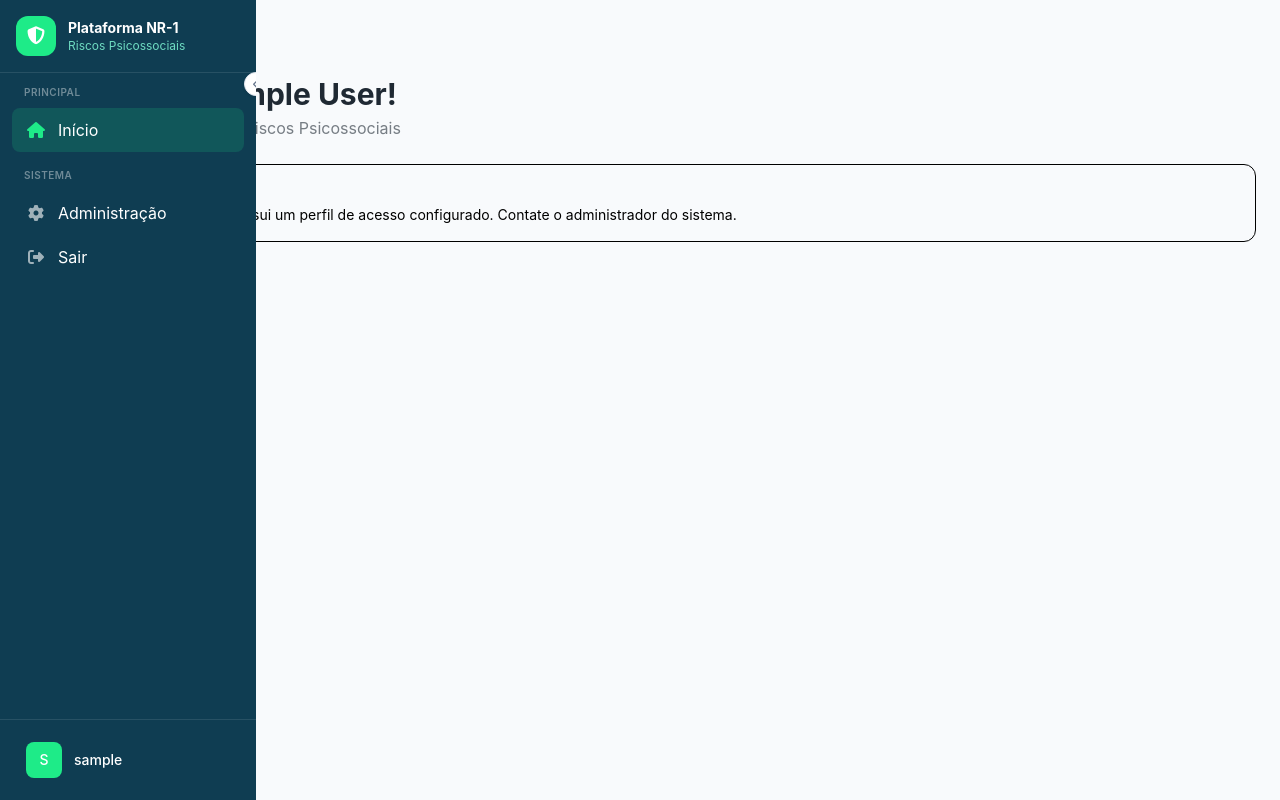
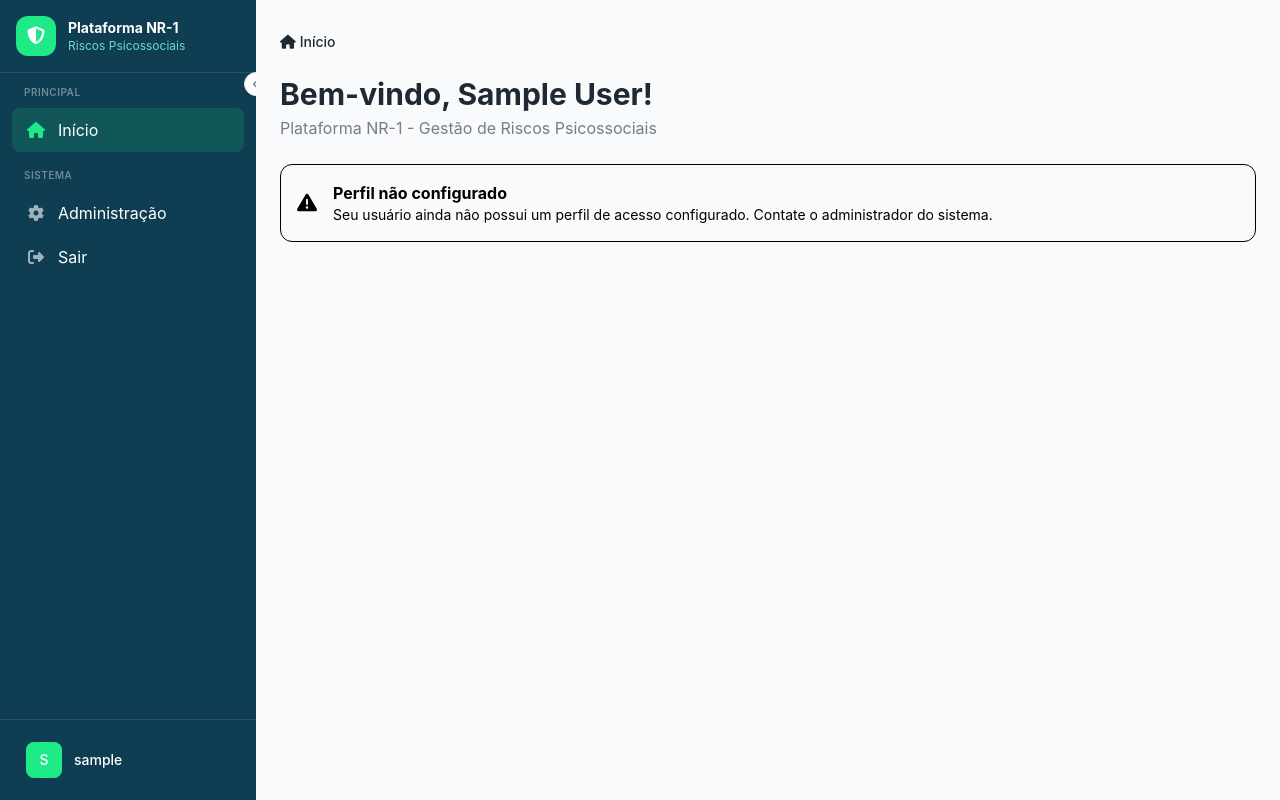
Before and after one commit to RiqueAlvess/nr1, a Django app: page /account/dashboard/ in a window 1280 px wide. Run offline with Django 5.2, Linux system fonts and the light colour scheme; the visitor is signed in with stand-in values (Sample User, id 1); data comes from the database, SQL or seed files in the repository; data that the repository does not hold is empty; some libraries are stand-ins or nearby versions.

Commit message:
fix: implement flexbox layout to prevent sidebar overlapping content
- Replace position:fixed sidebar with position:sticky in flexbox layout
- Add flex container on body element
- Create wrapper div for mobile header + main content with flex-1
- Remove obsolete main-content-expanded/collapsed margin-left classes
- Simplify CSS by removing redundant media queries

```diff
--- a/templates/base/base.html
+++ b/templates/base/base.html
@@ -110,39 +110,23 @@
             }
         }
 
-        /* Sidebar Desktop */
+        /* Sidebar Desktop - Flexbox layout */
         .sidebar-desktop {
-            position: fixed;
-            top: 0;
-            left: 0;
             height: 100vh;
             overflow-y: auto;
             overflow-x: hidden;
-            z-index: 30;
             transition: width 0.3s cubic-bezier(0.4, 0, 0.2, 1);
             will-change: width;
+            flex-shrink: 0;
+            position: sticky;
+            top: 0;
         }
 
         .sidebar-expanded { width: 16rem; }
         .sidebar-collapsed { width: 4.5rem; }
 
-        /* Main content adjusts based on sidebar state */
-        .main-content-expanded {
-            margin-left: 16rem;
-            transition: margin-left 0.3s cubic-bezier(0.4, 0, 0.2, 1);
-        }
-        .main-content-collapsed {
-            margin-left: 4.5rem;
-            transition: margin-left 0.3s cubic-bezier(0.4, 0, 0.2, 1);
-        }
-
+        /* Mobile styles */
         @media (max-width: 1023px) {
-            .sidebar-desktop { display: none; }
-            .main-content-expanded,
-            .main-content-collapsed {
-                margin-left: 0;
-                transition: none;
-            }
             .bottom-nav {
                 position: fixed;
                 bottom: 0;
@@ -284,95 +268,9 @@
 
     {% block extra_head %}{% endblock %}
 </head>
-<body class="bg-base-200 min-h-screen" x-data="{ sidebarOpen: false, sidebarExpanded: true }">
+<body class="bg-base-200 min-h-screen flex" x-data="{ sidebarOpen: false, sidebarExpanded: true }">
 
     {% if user.is_authenticated %}
-        <!-- Mobile Header -->
-        <header class="lg:hidden navbar bg-secondary text-white shadow-sm sticky top-0 z-40 h-14">
-            <div class="flex-none">
-                <button @click="sidebarOpen = !sidebarOpen" class="btn btn-ghost btn-circle text-white hover:bg-white/10" aria-label="Menu">
-                    <i class="fas fa-bars text-lg"></i>
-                </button>
-            </div>
-            <div class="flex-1">
-                <a href="{% url 'account:dashboard' %}" class="flex items-center space-x-2">
-                    <div class="w-8 h-8 bg-primary rounded-lg flex items-center justify-center">
-                        <i class="fas fa-shield-alt text-white text-sm"></i>
-                    </div>
-                    <span class="font-semibold text-lg">NR-1</span>
-                </a>
-            </div>
-            <div class="flex-none">
-                <div class="dropdown dropdown-end">
-                    <label tabindex="0" class="btn btn-ghost btn-circle avatar placeholder">
-                        <div class="bg-primary text-white rounded-full w-9 h-9 flex items-center justify-center">
-                            <span class="text-sm font-medium">{{ user.username|first|upper }}</span>
-                        </div>
-                    </label>
-                    <ul tabindex="0" class="dropdown-content menu p-2 shadow-lg bg-base-100 rounded-xl w-52 mt-3 border border-base-300">
-                        <li class="menu-title px-4 py-2">
-                            <div class="flex flex-col">
-                                <span class="font-medium text-neutral">{{ user.username }}</span>
-                                {% if user.perfil_acesso %}
-                                <span class="text-xs text-accent font-normal">{{ user.perfil_acesso.get_grupo_principal }}</span>
-                                {% endif %}
-                            </div>
-                        </li>
-                        <div class="divider my-0"></div>
-                        {% if user.is_superuser %}
-                        <li><a href="/admin/" class="text-neutral"><i class="fas fa-cog mr-2 text-secondary"></i>Administração</a></li>
-                        {% endif %}
-                        <li><a href="{% url 'account:logout' %}" class="text-error"><i class="fas fa-sign-out-alt mr-2"></i>Sair</a></li>
-                    </ul>
-                </div>
-            </div>
-        </header>
-
-        <!-- Mobile Sidebar Overlay -->
-        <div class="lg:hidden">
-            <div x-show="sidebarOpen"
-                 @click="sidebarOpen = false"
-                 x-transition:enter="transition-opacity ease-out duration-200"
-                 x-transition:enter-start="opacity-0"
-                 x-transition:enter-end="opacity-100"
-                 x-transition:leave="transition-opacity ease-in duration-200"
-                 x-transition:leave-start="opacity-100"
-                 x-transition:leave-end="opacity-0"
-                 class="fixed inset-0 bg-black/50 backdrop-blur-sm z-50"
-                 style="display: none;">
-            </div>
-
-            <aside x-show="sidebarOpen"
-                 x-transition:enter="transition ease-out duration-300 transform"
-                 x-transition:enter-start="-translate-x-full"
-                 x-transition:enter-end="translate-x-0"
-                 x-transition:leave="transition ease-in duration-200 transform"
-                 x-transition:leave-start="translate-x-0"
-                 x-transition:leave-end="-translate-x-full"
-                 class="fixed inset-y-0 left-0 w-72 bg-secondary z-50 overflow-y-auto"
-                 style="display: none;">
-
-                <div class="p-4 border-b border-white/10">
-                    <div class="flex items-center justify-between">
-                        <div class="flex items-center space-x-3">
-                            <div class="w-10 h-10 bg-primary rounded-xl flex items-center justify-center">
-                                <i class="fas fa-shield-alt text-white text-lg"></i>
-                            </div>
-                            <div>
-                                <h1 class="font-bold text-white">NR-1</h1>
-                                <p class="text-xs text-accent">Riscos Psicossociais</p>
-                            </div>
-                        </div>
-                        <button @click="sidebarOpen = false" class="btn btn-ghost btn-sm btn-circle text-white/70 hover:text-white hover:bg-white/10">
-                            <i class="fas fa-times"></i>
-                        </button>
-                    </div>
-                </div>
-
-                {% include 'components/sidebar_menu.html' %}
-            </aside>
-        </div>
-
         <!-- Desktop Sidebar -->
         <aside class="hidden lg:flex lg:flex-col sidebar-desktop bg-secondary text-white"
                :class="sidebarExpanded ? 'sidebar-expanded' : 'sidebar-collapsed'">
@@ -507,28 +405,96 @@
             </div>
         </aside>
 
-    {% else %}
-        <!-- Public Header -->
-        <header class="navbar bg-secondary text-white shadow-sm">
+        <!-- Wrapper para Mobile Header + Main Content -->
+        <div class="flex-1 flex flex-col min-w-0">
+            <!-- Mobile Header -->
+            <header class="lg:hidden navbar bg-secondary text-white shadow-sm sticky top-0 z-40 h-14">
+            <div class="flex-none">
+                <button @click="sidebarOpen = !sidebarOpen" class="btn btn-ghost btn-circle text-white hover:bg-white/10" aria-label="Menu">
+                    <i class="fas fa-bars text-lg"></i>
+                </button>
+            </div>
             <div class="flex-1">
-                <a href="/" class="flex items-center space-x-3">
+                <a href="{% url 'account:dashboard' %}" class="flex items-center space-x-2">
+                    <div class="w-8 h-8 bg-primary rounded-lg flex items-center justify-center">
+                        <i class="fas fa-shield-alt text-white text-sm"></i>
+                    </div>
+                    <span class="font-semibold text-lg">NR-1</span>
+                </a>
+            </div>
+            <div class="flex-none">
+                <div class="dropdown dropdown-end">
+                    <label tabindex="0" class="btn btn-ghost btn-circle avatar placeholder">
+                        <div class="bg-primary text-white rounded-full w-9 h-9 flex items-center justify-center">
+                            <span class="text-sm font-medium">{{ user.username|first|upper }}</span>
+                        </div>
+                    </label>
+                    <ul tabindex="0" class="dropdown-content menu p-2 shadow-lg bg-base-100 rounded-xl w-52 mt-3 border border-base-300">
+                        <li class="menu-title px-4 py-2">
+                            <div class="flex flex-col">
+                                <span class="font-medium text-neutral">{{ user.username }}</span>
+                                {% if user.perfil_acesso %}
+                                <span class="text-xs text-accent font-normal">{{ user.perfil_acesso.get_grupo_principal }}</span>
+                                {% endif %}
+                            </div>
+                        </li>
+                        <div class="divider my-0"></div>
+                        {% if user.is_superuser %}
+                        <li><a href="/admin/" class="text-neutral"><i class="fas fa-cog mr-2 text-secondary"></i>Administração</a></li>
+                        {% endif %}
+                        <li><a href="{% url 'account:logout' %}" class="text-error"><i class="fas fa-sign-out-alt mr-2"></i>Sair</a></li>
+                    </ul>
+                </div>
+            </div>
+        </header>
+
+        <!-- Mobile Sidebar Overlay -->
+        <div class="lg:hidden">
+            <div x-show="sidebarOpen"
+                 @click="sidebarOpen = false"
+                 x-transition:enter="transition-opacity ease-out duration-200"
+                 x-transition:enter-start="opacity-0"
+                 x-transition:enter-end="opacity-100"
+                 x-transition:leave="transition-opacity ease-in duration-200"
+                 x-transition:leave-start="opacity-100"
+                 x-transition:leave-end="opacity-0"
+                 class="fixed inset-0 bg-black/50 backdrop-blur-sm z-50"
+                 style="display: none;">
+            </div>
+
+            <aside x-show="sidebarOpen"
+                 x-transition:enter="transition ease-out duration-300 transform"
+                 x-transition:enter-start="-translate-x-full"
+                 x-transition:enter-end="translate-x-0"
+                 x-transition:leave="transition ease-in duration-200 transform"
+                 x-transition:leave-start="translate-x-0"
+                 x-transition:leave-end="-translate-x-full"
+                 class="fixed inset-y-0 left-0 w-72 bg-secondary z-50 overflow-y-auto"
+                 style="display: none;">
+
+                <div class="p-4 border-b border-white/10">
+                    <div class="flex items-center justify-between">
+                        <div class="flex items-center space-x-3">
                             <div class="w-10 h-10 bg-primary rounded-xl flex items-center justify-center">
                                 <i class="fas fa-shield-alt text-white text-lg"></i>
                             </div>
                             <div>
-                        <span class="text-lg font-bold">Plataforma NR-1</span>
-                        <span class="hidden sm:inline text-sm text-accent ml-2">Riscos Psicossociais</span>
+                                <h1 class="font-bold text-white">NR-1</h1>
+                                <p class="text-xs text-accent">Riscos Psicossociais</p>
                             </div>
-                </a>
                         </div>
-        </header>
-    {% endif %}
+                        <button @click="sidebarOpen = false" class="btn btn-ghost btn-sm btn-circle text-white/70 hover:text-white hover:bg-white/10">
+                            <i class="fas fa-times"></i>
+                        </button>
+                    </div>
+                </div>
+
+                {% include 'components/sidebar_menu.html' %}
+            </aside>
+        </div>
 
             <!-- Main Content -->
-    <main class="{% if user.is_authenticated %}lg:transition-all lg:duration-300 main-content-mobile{% endif %} min-h-screen"
-          :class="{ 'lg:main-content-expanded': sidebarExpanded, 'lg:main-content-collapsed': !sidebarExpanded }">
-
-        {% if user.is_authenticated %}
+            <main class="flex-1 main-content-mobile">
                 <div class="p-4 lg:p-6 max-w-7xl mx-auto">
                     {% block breadcrumb %}{% endblock %}
 
@@ -536,13 +502,8 @@
 
                     {% block content %}{% endblock %}
                 </div>
-        {% else %}
-        {% block public_content %}{% endblock %}
-        {% endif %}
-
             </main>
 
-    {% if user.is_authenticated %}
             <!-- Mobile Bottom Nav -->
             <nav class="lg:hidden bottom-nav bg-base-100 border-t border-base-300 shadow-lg">
             <div class="flex justify-around items-center h-full max-w-lg mx-auto">
@@ -582,6 +543,28 @@
                 </div>
             </div>
             </nav>
+        </div><!-- End Wrapper -->
+
+    {% else %}
+        <!-- Public Header -->
+        <header class="navbar bg-secondary text-white shadow-sm">
+            <div class="flex-1">
+                <a href="/" class="flex items-center space-x-3">
+                    <div class="w-10 h-10 bg-primary rounded-xl flex items-center justify-center">
+                        <i class="fas fa-shield-alt text-white text-lg"></i>
+                    </div>
+                    <div>
+                        <span class="text-lg font-bold">Plataforma NR-1</span>
+                        <span class="hidden sm:inline text-sm text-accent ml-2">Riscos Psicossociais</span>
+                    </div>
+                </a>
+            </div>
+        </header>
+
+        <!-- Public Content -->
+        <main class="flex-1">
+            {% block public_content %}{% endblock %}
+        </main>
     {% endif %}
 
     <!-- Toast Messages -->
```
Lines whose indentation alone changed are shown as unchanged.
